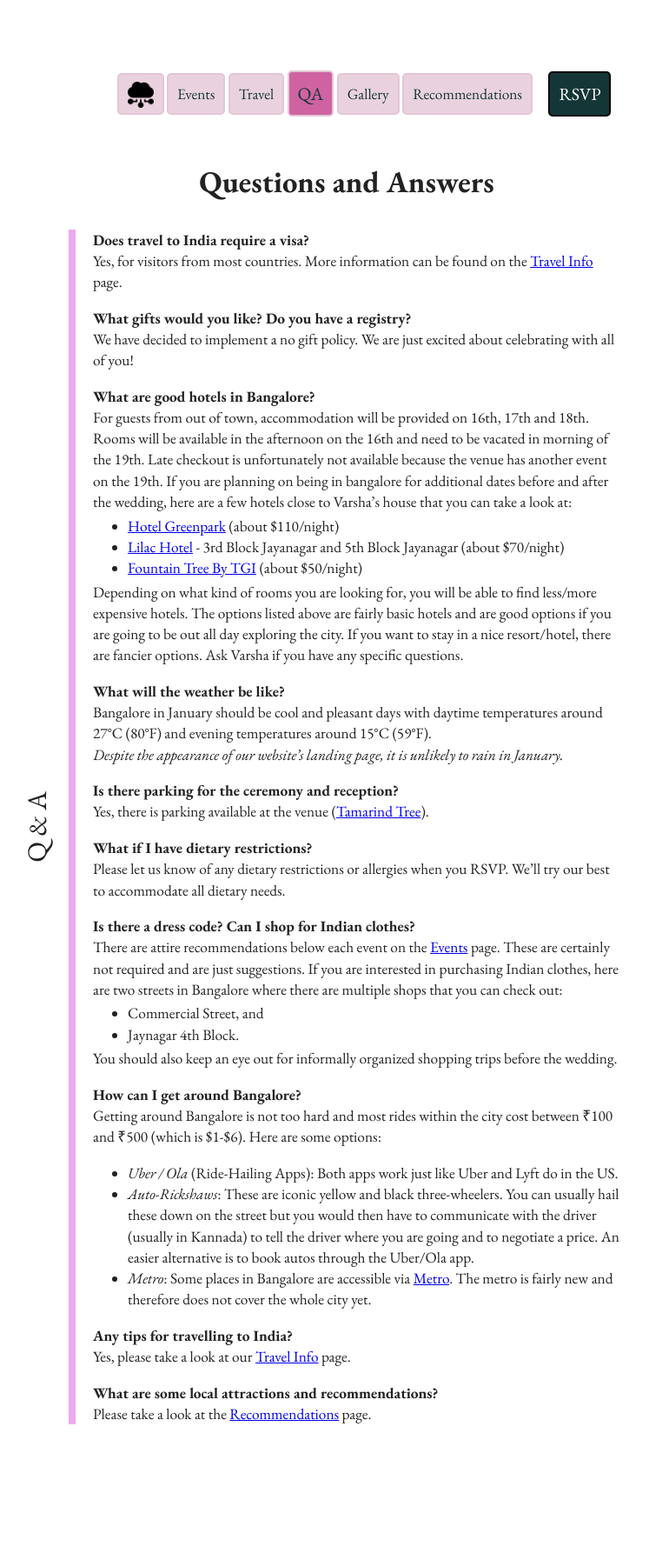
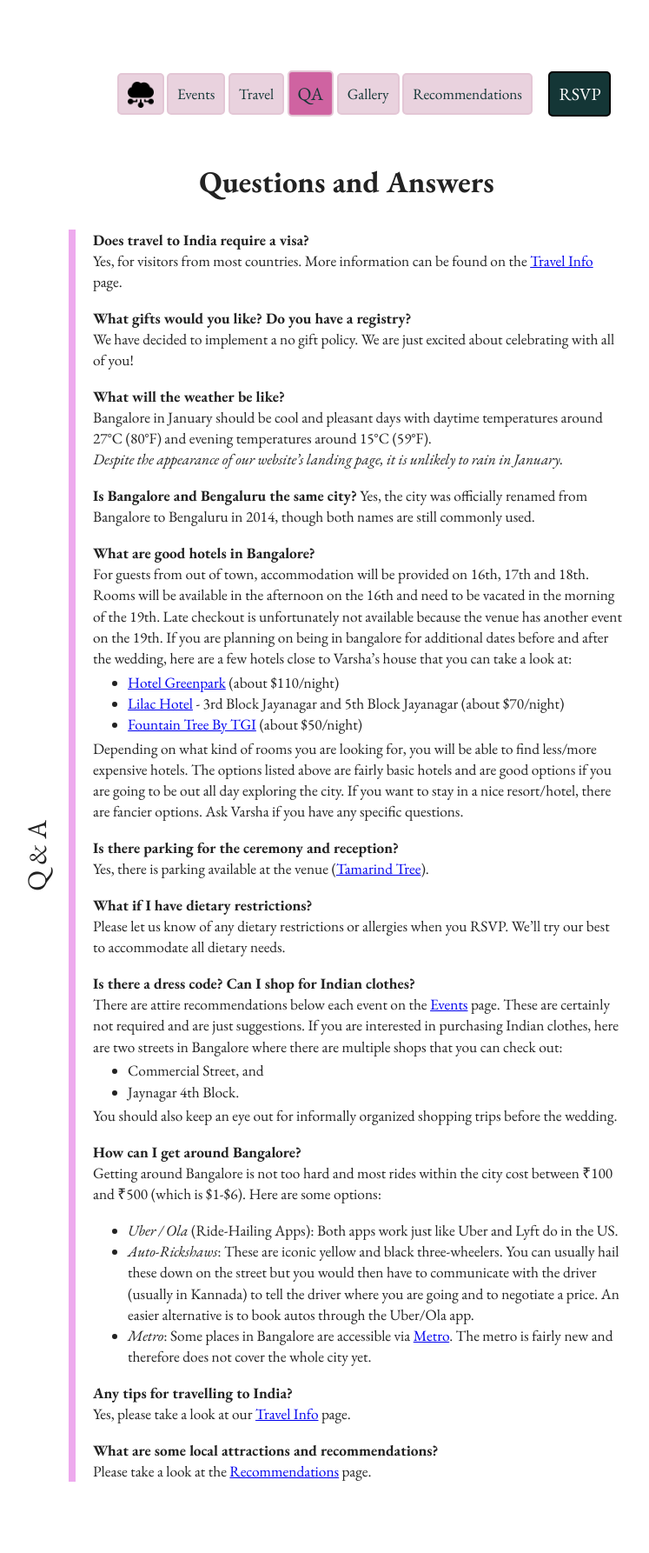
Before and after one commit to kaito-nakatani/shraito, a Jekyll site: the page built from _tabs/qa.md, in a window 1280 px wide. Shown: the whole page at 87% size, without its empty margins (241-988 px from the left). Built offline with Jekyll 4.4.1, drawn with Linux system fonts in a browser that asks for light colours; before the commit the page ends 1720 px from its top, so only the background shows below that.

Commit message:
editted qa

```diff
--- a/_tabs/qa.md
+++ b/_tabs/qa.md
@@ -10,13 +10,18 @@
 **Does travel to India require a visa?**
 Yes, for visitors from most countries. More information can be found on the [Travel Info](/{{ site.baseurl }}tabs/travel-info.html) page.
 
-
 **What gifts would you like? Do you have a registry?**
 We have decided to implement a no gift policy. We are just excited about celebrating with all of you!
 
+**What will the weather be like?**
+Bangalore in January should be cool and pleasant days with daytime temperatures around 27°C (80°F) and evening temperatures around 15°C (59°F).
+*Despite the appearance of our website's landing page, it is unlikely to rain in January.*
+
+**Is Bangalore and Bengaluru the same city?**
+Yes, the city was officially renamed from Bangalore to Bengaluru in 2014, though both names are still commonly used.
 
 **What are good hotels in Bangalore?**
-For guests from out of town, accommodation will be provided on 16th, 17th and 18th. Rooms will be available in the afternoon on the 16th and need to be vacated in morning of the 19th. Late checkout is unfortunately not available because the venue has another event on the 19th. If you are planning on being in bangalore for additional dates before and after the wedding, here are a few hotels close to Varsha's house that you can take a look at:
+For guests from out of town, accommodation will be provided on 16th, 17th and 18th. Rooms will be available in the afternoon on the 16th and need to be vacated in the morning of the 19th. Late checkout is unfortunately not available because the venue has another event on the 19th. If you are planning on being in bangalore for additional dates before and after the wedding, here are a few hotels close to Varsha's house that you can take a look at:
 
 {:.slim}
 - [Hotel Greenpark](https://hotelgreenpark.com/bengaluru/) (about $110/night)
--- a/docs/feed.xml
+++ b/docs/feed.xml
@@ -1 +1 @@
-<?xml version="1.0" encoding="utf-8"?><feed xmlns="http://www.w3.org/2005/Atom" ><generator uri="https://jekyllrb.com/" version="4.3.4">Jekyll</generator><link href="https://orichardson.github.io//voli/feed.xml" rel="self" type="application/atom+xml" /><link href="https://orichardson.github.io//voli/" rel="alternate" type="text/html" /><updated>2024-11-03T12:32:51-08:00</updated><id>https://orichardson.github.io//voli/feed.xml</id><title type="html">Voli</title><subtitle>Voli (= Oliver Richardson + Varsha Kishore) wedding website</subtitle></feed>
+<?xml version="1.0" encoding="utf-8"?><feed xmlns="http://www.w3.org/2005/Atom" ><generator uri="https://jekyllrb.com/" version="4.3.4">Jekyll</generator><link href="https://orichardson.github.io//voli/feed.xml" rel="self" type="application/atom+xml" /><link href="https://orichardson.github.io//voli/" rel="alternate" type="text/html" /><updated>2024-11-03T12:49:18-08:00</updated><id>https://orichardson.github.io//voli/feed.xml</id><title type="html">Voli</title><subtitle>Voli (= Oliver Richardson + Varsha Kishore) wedding website</subtitle></feed>
```
Also changed, not shown: other parts of _tabs/qa.md (+0 -4 lines), docs/tabs/qa.html (+8 -5 lines).
